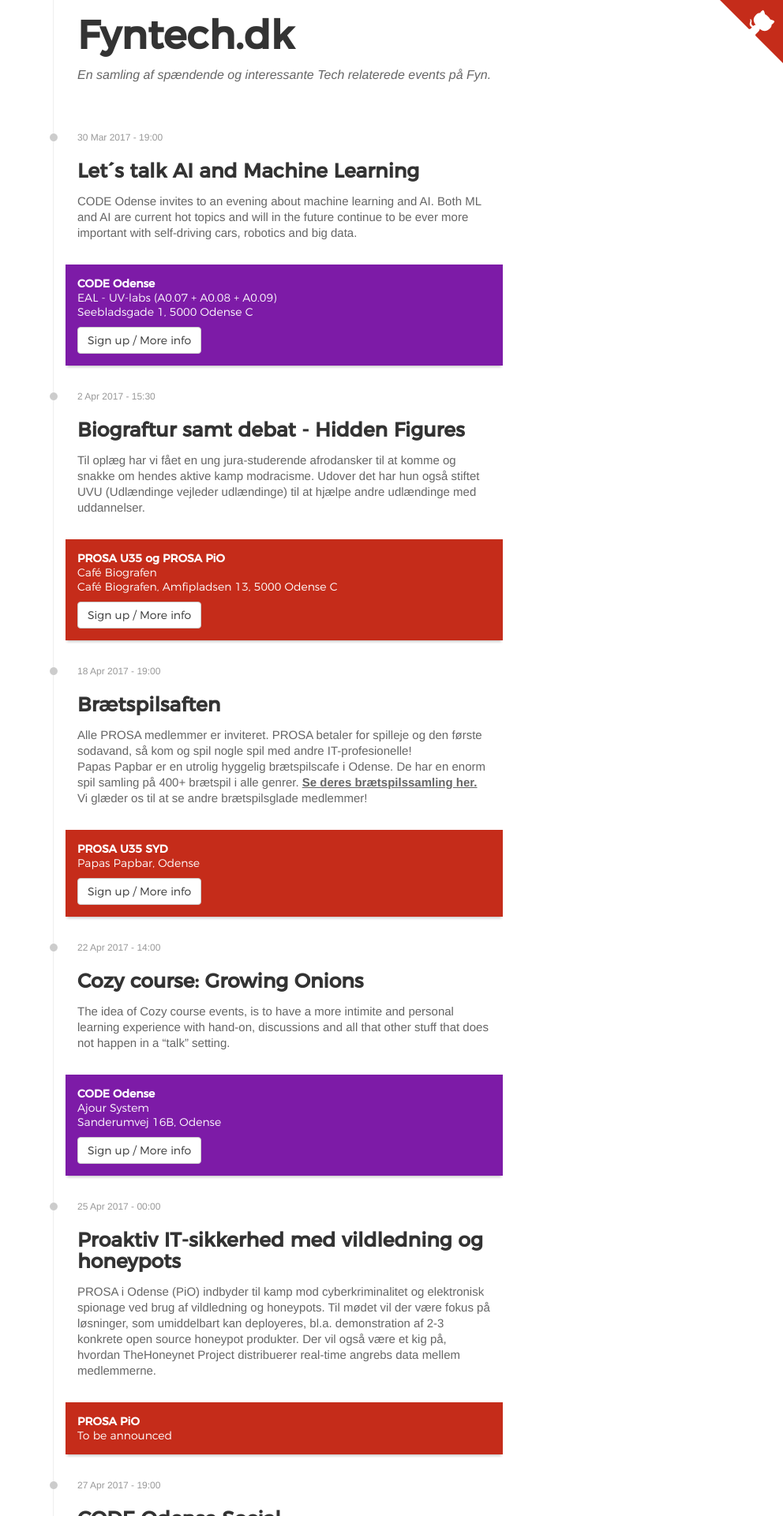
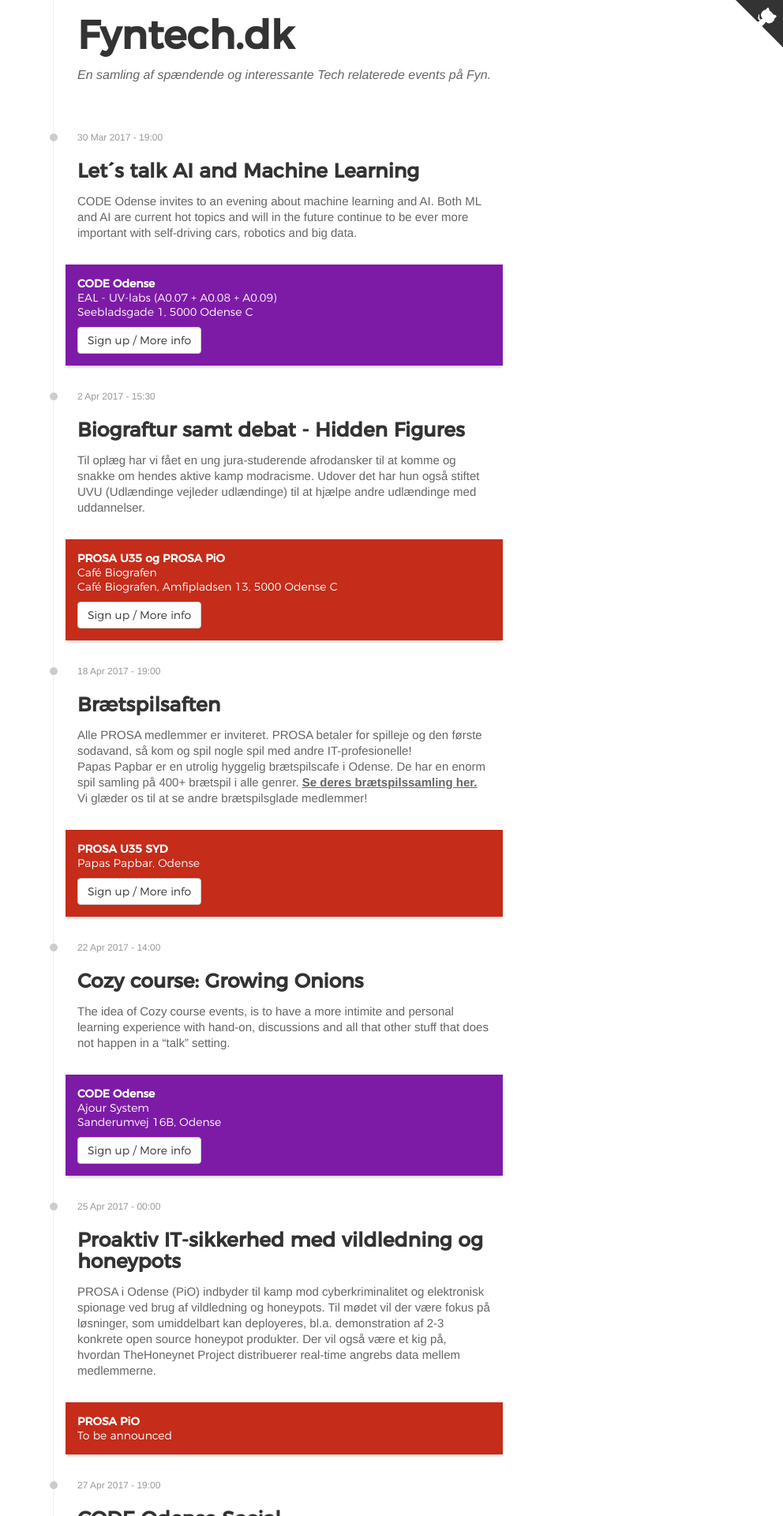
Before and after one commit to fyntech/fyntech, a Jekyll site: the page built from index.html, in a window 1280 px wide. Shown: the top 1920 px of the page at 79% size, without its empty margins (288-1280 px from the left). Built offline with Jekyll 4.4.1, drawn with Linux system fonts in a browser that asks for light colours.

Commit message:
subtler octocat

```diff
--- a/index.html
+++ b/index.html
@@ -1,7 +1,7 @@
 ---
 layout: base
 ---
-<a href="https://github.com/fyntech/fyntech.github.io" class="github-corner" aria-label="View source on Github"><svg width="80" height="80" viewBox="0 0 250 250" style="fill:#c52c1a; color:#fff; position: absolute; top: 0; border: 0; right: 0;" aria-hidden="true"><path d="M0,0 L115,115 L130,115 L142,142 L250,250 L250,0 Z"></path><path d="M128.3,109.0 C113.8,99.7 119.0,89.6 119.0,89.6 C122.0,82.7 120.5,78.6 120.5,78.6 C119.2,72.0 123.4,76.3 123.4,76.3 C127.3,80.9 125.5,87.3 125.5,87.3 C122.9,97.6 130.6,101.9 134.4,103.2" fill="currentColor" style="transform-origin: 130px 106px;" class="octo-arm"></path><path d="M115.0,115.0 C114.9,115.1 118.7,116.5 119.8,115.4 L133.7,101.6 C136.9,99.2 139.9,98.4 142.2,98.6 C133.8,88.0 127.5,74.4 143.8,58.0 C148.5,53.4 154.0,51.2 159.7,51.0 C160.3,49.4 163.2,43.6 171.4,40.1 C171.4,40.1 176.1,42.5 178.8,56.2 C183.1,58.6 187.2,61.8 190.9,65.4 C194.5,69.0 197.7,73.2 200.1,77.6 C213.8,80.2 216.3,84.9 216.3,84.9 C212.7,93.1 206.9,96.0 205.4,96.6 C205.1,102.4 203.0,107.8 198.3,112.5 C181.9,128.9 168.3,122.5 157.7,114.1 C157.9,116.9 156.7,120.9 152.7,124.9 L141.0,136.5 C139.8,137.7 141.6,141.9 141.8,141.8 Z" fill="currentColor" class="octo-body"></path></svg></a>
+<a href="https://github.com/fyntech/fyntech.github.io" class="github-corner" aria-label="View source on Github"><svg width="60" height="60" viewBox="0 0 250 250" style="fill:#333; color:#fff; position: absolute; top: 0; border: 0; right: 0;" aria-hidden="true"><path d="M0,0 L115,115 L130,115 L142,142 L250,250 L250,0 Z"></path><path d="M128.3,109.0 C113.8,99.7 119.0,89.6 119.0,89.6 C122.0,82.7 120.5,78.6 120.5,78.6 C119.2,72.0 123.4,76.3 123.4,76.3 C127.3,80.9 125.5,87.3 125.5,87.3 C122.9,97.6 130.6,101.9 134.4,103.2" fill="currentColor" style="transform-origin: 130px 106px;" class="octo-arm"></path><path d="M115.0,115.0 C114.9,115.1 118.7,116.5 119.8,115.4 L133.7,101.6 C136.9,99.2 139.9,98.4 142.2,98.6 C133.8,88.0 127.5,74.4 143.8,58.0 C148.5,53.4 154.0,51.2 159.7,51.0 C160.3,49.4 163.2,43.6 171.4,40.1 C171.4,40.1 176.1,42.5 178.8,56.2 C183.1,58.6 187.2,61.8 190.9,65.4 C194.5,69.0 197.7,73.2 200.1,77.6 C213.8,80.2 216.3,84.9 216.3,84.9 C212.7,93.1 206.9,96.0 205.4,96.6 C205.1,102.4 203.0,107.8 198.3,112.5 C181.9,128.9 168.3,122.5 157.7,114.1 C157.9,116.9 156.7,120.9 152.7,124.9 L141.0,136.5 C139.8,137.7 141.6,141.9 141.8,141.8 Z" fill="currentColor" class="octo-body"></path></svg></a>
 <div class="events">
     <div class="events-header">
       <h1>Fyntech.dk</h1>
```
